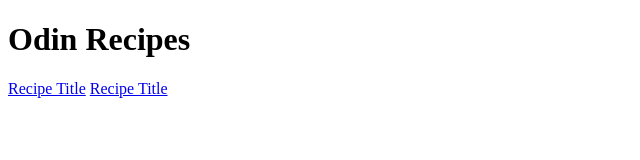
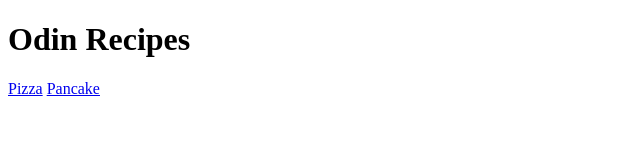
Before and after one commit to rodrigo-veiga-10/recipes, a plain HTML site: page index.html in a window 1280 px wide. Shown: the whole page, without its empty margins (0-640 px from the left). Drawn offline with Linux system fonts and the light colour scheme.

Commit message:
Forget to change Recipe Title of links

```diff
--- a/index.html
+++ b/index.html
@@ -8,7 +8,7 @@
 </head>
 <body>
     <h1>Odin Recipes</h1>
-    <a href="meals/pizza.html">Recipe Title</a>
-    <a href="meals/pancakes.html">Recipe Title</a>
+    <a href="meals/pizza.html">Pizza</a>
+    <a href="meals/pancakes.html">Pancake</a>
 </body>
 </html>
```
